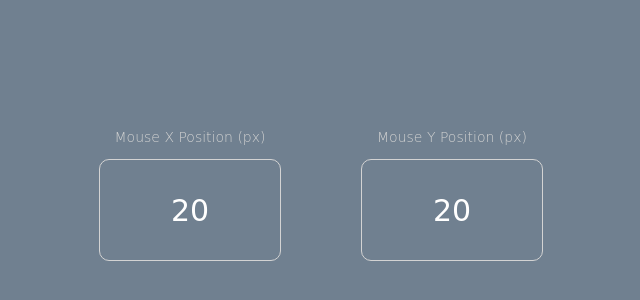
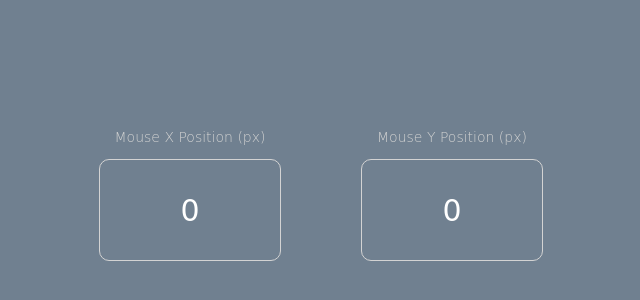
Before and after one commit to midnightmoet/mouse-event, a plain HTML site: page index.html in a window 1280 px wide. Shown: the part 190-490 px from the top of the page, 319-959 px from the left. Drawn offline with Linux system fonts and the light colour scheme.

Commit message:
Finished

```diff
--- a/script.js
+++ b/script.js
@@ -0,0 +1,16 @@
+const containerElement = document.querySelector(".container");
+
+window.addEventListener("mouseover", (e) => {
+  // console.log(e); // to see the event object in the console
+
+  containerElement.innerHTML = `
+    <div class="mouse-event">
+        ${e.clientX}
+        <h4>Mouse X Position (px)</h4>
+    </div>
+    <div class="mouse-event">
+        ${e.clientY}
+        <h4>Mouse Y Position (px)</h4>
+    </div>
+    `;
+});
--- a/style.css
+++ b/style.css
@@ -38,6 +38,7 @@ body {
   color: lightgray;
 }
 
+
 @media (max-width: 500px) {
   .container {
     flex-direction: column;
```
Also changed, not shown: index.html (+4 -2 lines).
